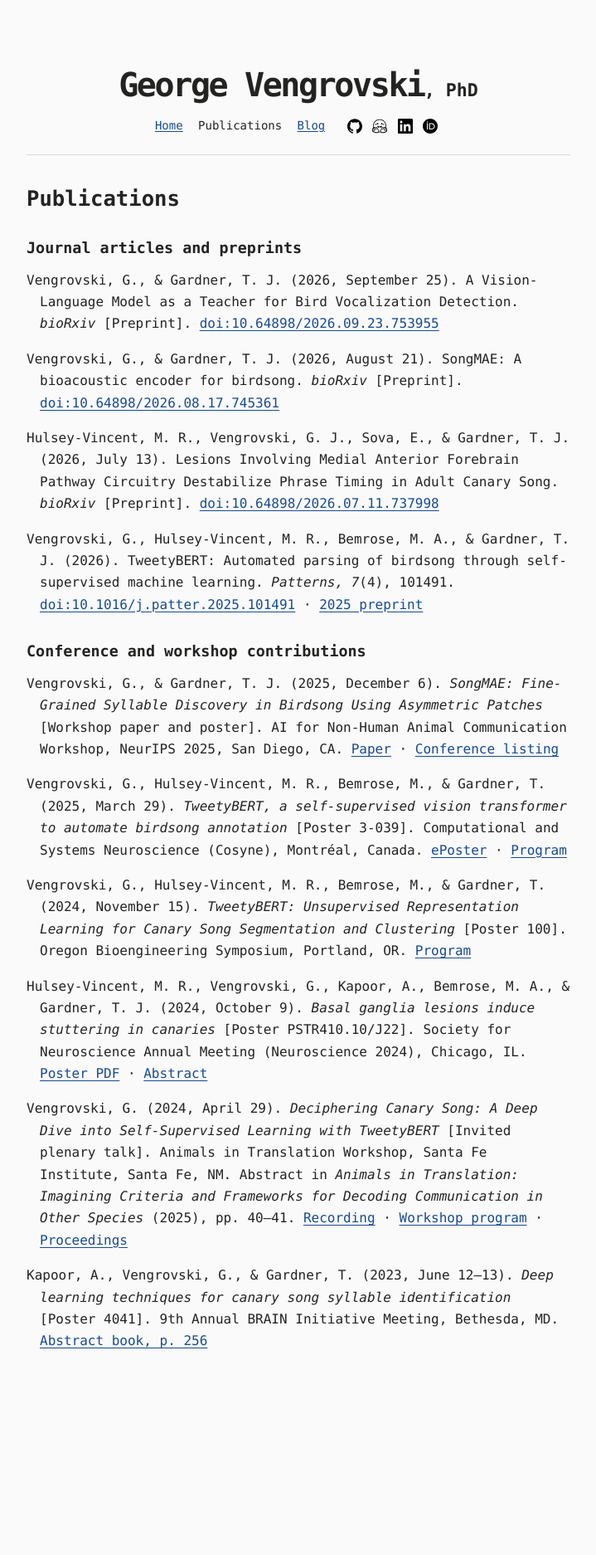
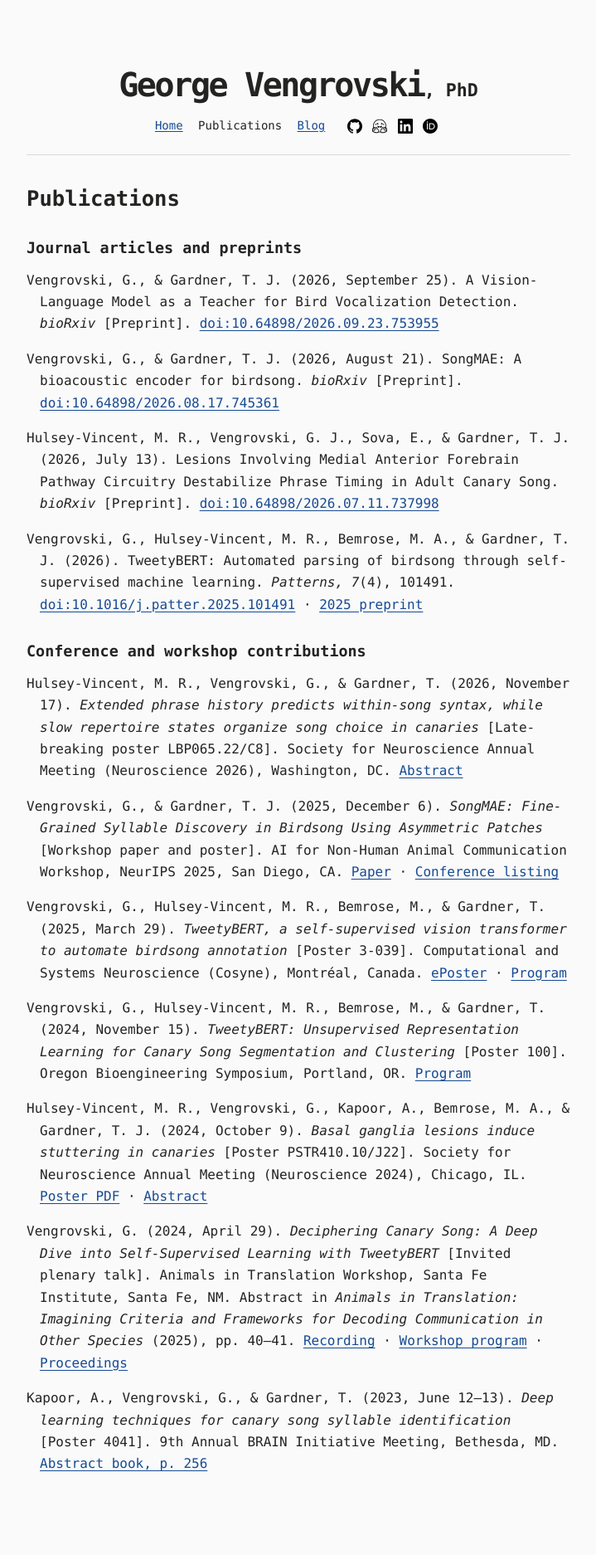
Before and after one commit to georgevenven/personal_website, a Jekyll site: the page built from publications.md, in a window 1280 px wide. Shown: the whole page at 83% size, without its empty margins (280-999 px from the left). Built offline with Jekyll 4.4.1, drawn with Linux system fonts in a browser that asks for light colours; before the commit the page ends 1726 px from its top, so only the background shows below that.

Commit message:
Cite the Neuroscience 2026 late-breaking poster

```diff
--- a/publications.md
+++ b/publications.md
@@ -20,6 +20,8 @@ Vengrovski, G., Hulsey-Vincent, M. R., Bemrose, M. A., & Gardner, T. J. (2026).
 
 ## Conference and workshop contributions
 
+Hulsey-Vincent, M. R., Vengrovski, G., & Gardner, T. (2026, November 17). *Extended phrase history predicts within-song syntax, while slow repertoire states organize song choice in canaries* [Late-breaking poster LBP065.22/C8]. Society for Neuroscience Annual Meeting (Neuroscience 2026), Washington, DC. [Abstract](https://www.sfn.org/-/media/SfN/Documents/NEW-SfN/Meetings/Neuroscience-2026/Abstracts-and-Sessions/Abstract-PDFs/SFN26_Abstracts-PDF-LB_final.pdf#page=1001)
+
 Vengrovski, G., & Gardner, T. J. (2025, December 6). *SongMAE: Fine-Grained Syllable Discovery in Birdsong Using Asymmetric Patches* [Workshop paper and poster]. AI for Non-Human Animal Communication Workshop, NeurIPS 2025, San Diego, CA. [Paper](https://openreview.net/pdf?id=8mluzLyvyV) · [Conference listing](https://neurips.cc/virtual/2025/loc/san-diego/131534)
 
 Vengrovski, G., Hulsey-Vincent, M. R., Bemrose, M., & Gardner, T. (2025, March 29). *TweetyBERT, a self-supervised vision transformer to automate birdsong annotation* [Poster 3-039]. Computational and Systems Neuroscience (Cosyne), Montréal, Canada. [ePoster](https://world-wide.org/conf/cosyne-25/tweetybert-self-supervised-vision-qqpb5dxl) · [Program](https://static1.squarespace.com/static/6102ca347474c263c40150cd/t/6894fc7f5fb1aa4a65a2fc1e/1754594431324/Cosyne%2B2025%2BMain%2BMeeting%2BProgram%2BBook.pdf#page=224)
```
